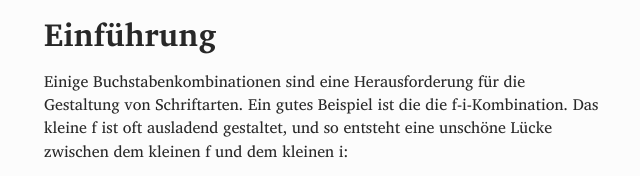
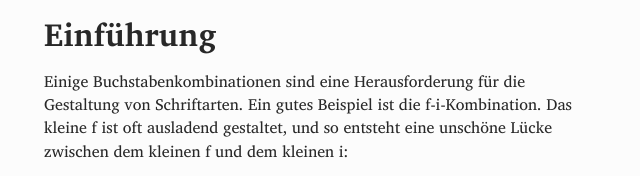
Before and after one commit to sommerluk/Ligatursatz, a plain HTML site: page index.html in a window 1280 px wide. Shown: the part 229-405 px from the top of the page, 316-956 px from the left. Drawn offline with Linux system fonts and the light colour scheme.

Commit message:
Duplicate word

```diff
--- a/index.html
+++ b/index.html
@@ -77,7 +77,7 @@
     <p>Einige Buchstaben&shy;kombinationen sind
       eine Heraus&shy;forderung für die Gestaltung
       von Schrift&shy;arten.
-      Ein gutes Beispiel ist die die f&#x2011;i&#x2011;Kombination.
+      Ein gutes Beispiel ist die f&#x2011;i&#x2011;Kombination.
       Das kleine&nbsp;f ist oft aus&shy;ladend
       gestaltet, und so ent&shy;steht eine unschöne
       Lücke zwischen dem kleinen&nbsp;f und
```
